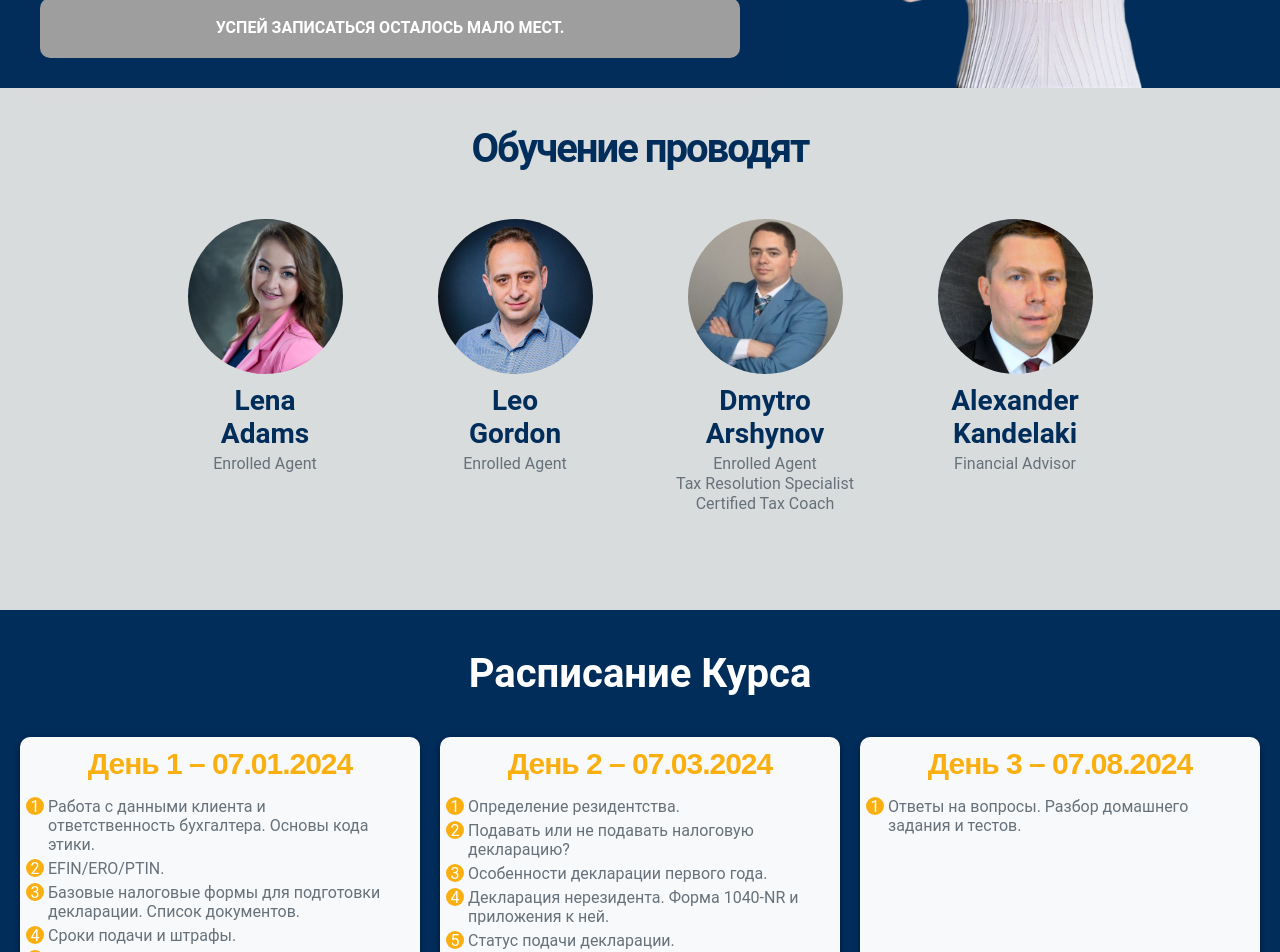
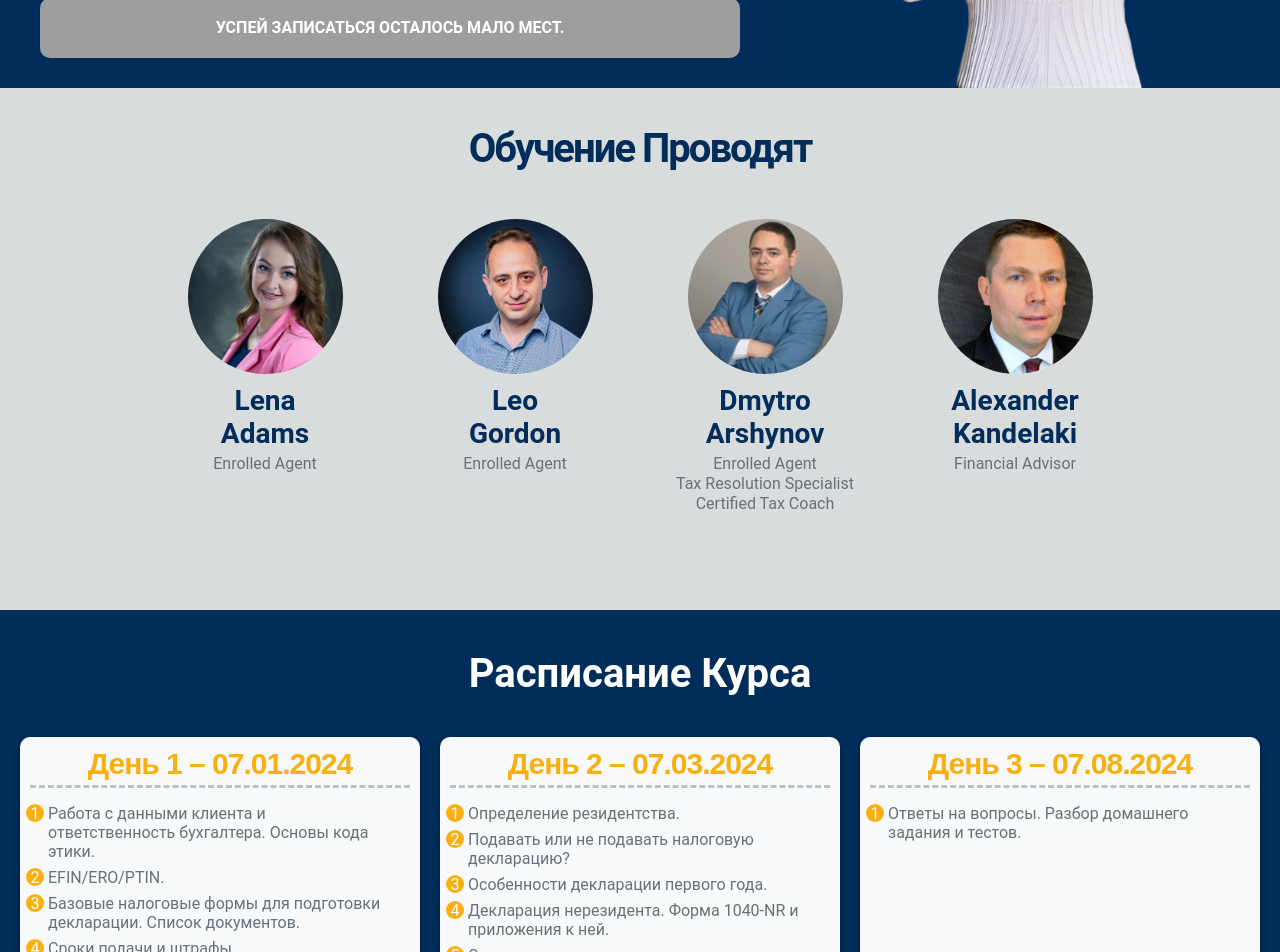
Before and after one commit to Zhybuliou/courses, a React (Vite) app: page /#/ in a window 1280 px wide. Shown: the part 520-1472 px from the top of the page. Built offline with nearby package versions, Linux system fonts and the light colour scheme; grey boxes are pictures that could not be loaded.

Commit message:
feat: add style cards

```diff
--- a/src/components/mentors/Mentors.tsx
+++ b/src/components/mentors/Mentors.tsx
@@ -9,7 +9,7 @@ export default function Mentors() {
     <section className="mentors-wrapper">
       <div className="teachers">
         <div className="teachers-header">
-          <h3>Обучение проводят</h3>
+          <h3>Обучение Проводят</h3>
         </div>
         <div className="teachers-cards">
           <div className="teachers-card">
--- a/src/components/schedule/schedule.scss
+++ b/src/components/schedule/schedule.scss
@@ -20,6 +20,7 @@
   }
   .calendar-cards h2 {
     margin: 10px;
+    padding-bottom: 4px;
     text-align: center;
     font-size: 30px;
     font-family: 'Quicksand', sans-serif;
@@ -27,6 +28,7 @@
     font-style: normal;
     color: #faaf11;
     letter-spacing: -1px;
+    border-bottom: 3px dashed #66717a6a;
   }
   .calendar-card {
     position: relative;
@@ -41,14 +43,14 @@
   }
   .calendar-card-description {
     width: 380px;
-    min-height: 220px;
+    min-height: 200px;
     padding: 0 10px 0 10px;
     color: #66717a;
     font-size: 16px;
     ol{
         padding: 0px 18px;
         li{
-            margin: 5px 0px;
+            margin: 7px 0px;
         }
         li::marker{
             font-weight: 700;
```
